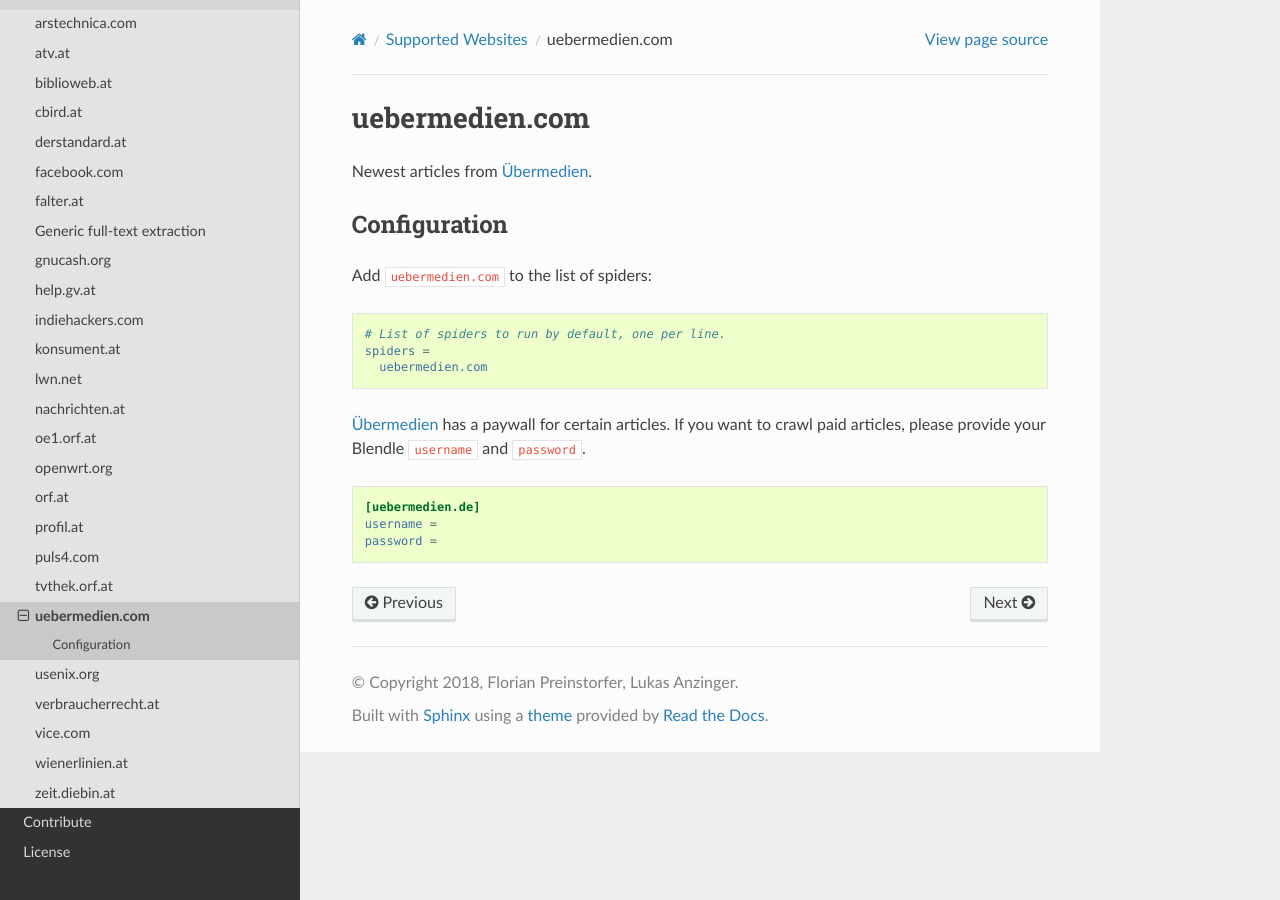
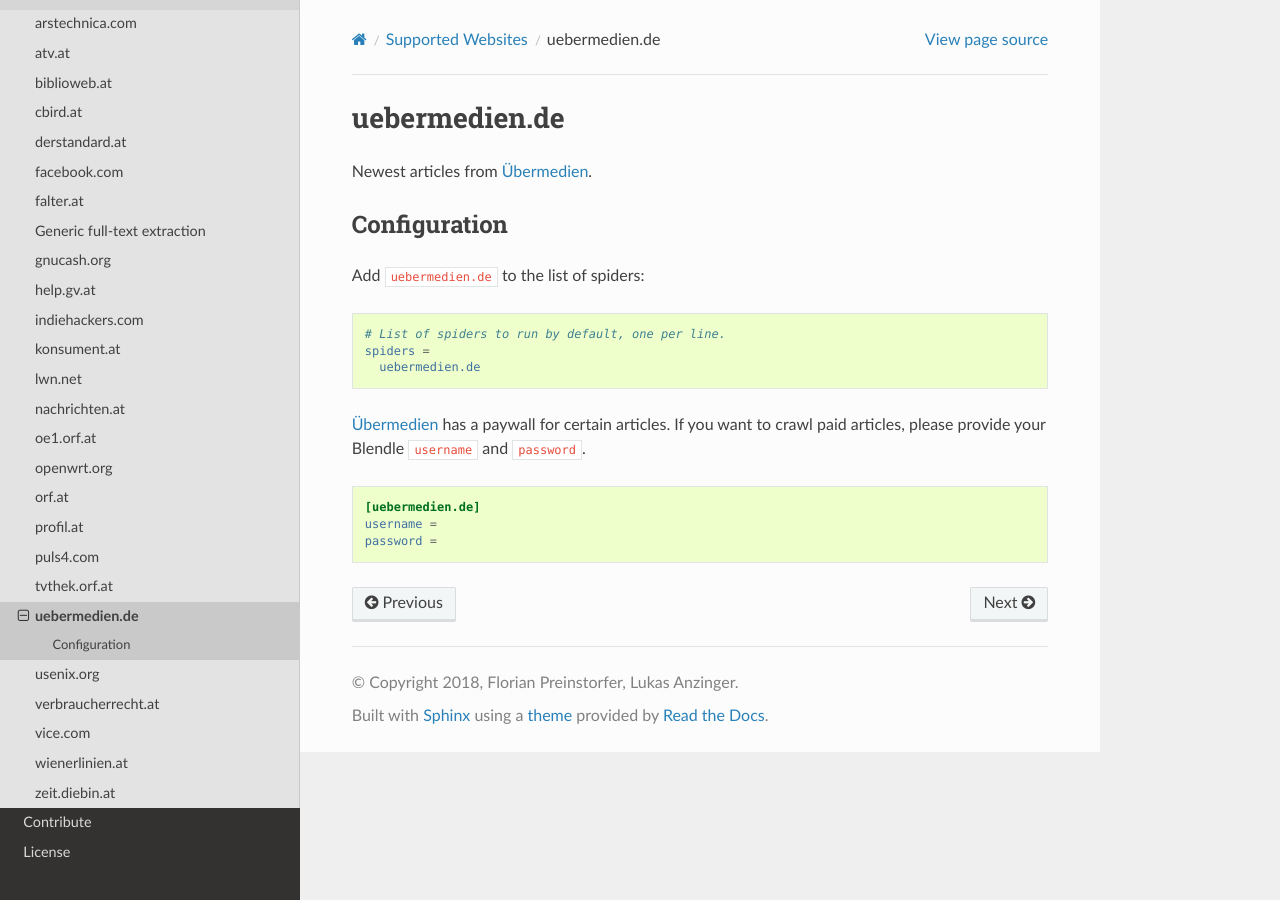
Before and after one commit to PyFeeds/PyFeeds, a Sphinx documentation site: the page built from docs/spiders/uebermedien.de.rst, in a window 1280 px wide. Built offline with Sphinx 7.4.7 and the Read the Docs theme 2.0.0, drawn with Linux system fonts in a browser that asks for light colours.

Commit message:
Small fixes to the documentation.

```diff
--- a/README.rst
+++ b/README.rst
@@ -150,7 +150,7 @@
 .. _Konsument: https://pyfeeds.readthedocs.io/en/latest/spiders/konsument.at.html
 .. _LWN: https://pyfeeds.readthedocs.io/en/latest/spiders/lwn.net.html
 .. _Oberösterreichische Nachrichten: https://pyfeeds.readthedocs.io/en/latest/spiders/nachrichten.at.html
-.. _Übermedien: https://pyfeeds.readthedocs.io/en/latest/spiders/uebermedien.com.html
+.. _Übermedien: https://pyfeeds.readthedocs.io/en/latest/spiders/uebermedien.de.html
 
 .. |build-status| image:: https://travis-ci.org/nblock/feeds.svg?branch=master
     :alt: build status
--- a/docs/quickstart.rst
+++ b/docs/quickstart.rst
@@ -12,7 +12,7 @@
 
   .. code-block:: bash
 
-     $ feeds crawl tvthek.orf.at
+     $ feeds crawl indiehackers.com
 
 * A :ref:`configuration file <Configure Feeds>` is supported too. Simply copy
   the :ref:`example configuration` and adjust it. Enable the spiders you are
--- a/docs/spiders/uebermedien.com.rst
+++ b/docs/spiders/uebermedien.de.rst
@@ -1,18 +1,18 @@
-.. _spider_uebermedien.com:
+.. _spider_uebermedien.de:
 
-uebermedien.com
----------------
+uebermedien.de
+--------------
 Newest articles from Übermedien_.
 
 Configuration
 ~~~~~~~~~~~~~
-Add ``uebermedien.com`` to the list of spiders:
+Add ``uebermedien.de`` to the list of spiders:
 
 .. code-block:: ini
 
    # List of spiders to run by default, one per line.
    spiders =
-     uebermedien.com
+     uebermedien.de
 
 
 Übermedien_ has a paywall for certain articles. If you want to crawl paid
```
Also changed, not shown: other parts of README.rst (+1 -1 lines), docs/get.rst (+5 -3 lines).
